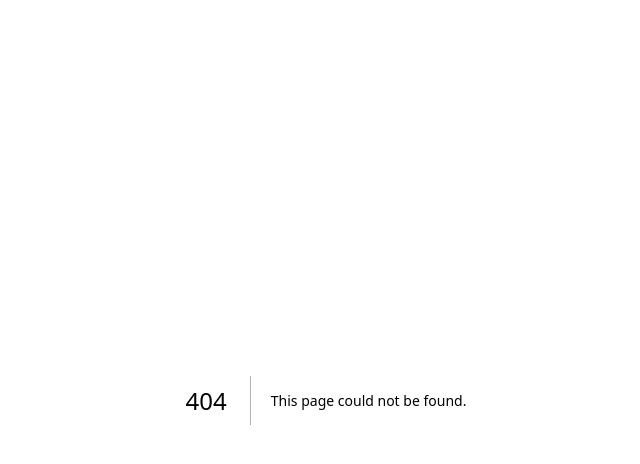
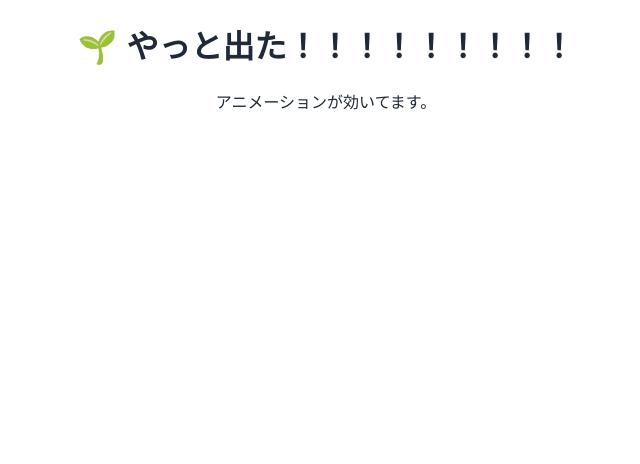
Before and after one commit to HIROYOKOKI/evae-diagnosis-api-next, a Next.js app: page / in a window 1280 px wide. Before the commit this address had no page. Shown: the top 464 px of the page, without its empty margins (314-954 px from the left). Built offline with nearby package versions, Linux system fonts and the light colour scheme.

Commit message:
Create index.tsx

```diff
--- /dev/null
+++ b/pages/index.tsx
@@ -0,0 +1,12 @@
+export default function Home() {
+  return (
+    <div className="p-8 text-center bg-gray-50 min-h-screen">
+      <h1 className="text-3xl font-bold text-green-500 animate-fadeInUp mb-4">
+        🌱 やっと出た！！！！！！！！！
+      </h1>
+      <p className="text-lg text-gray-700 animate-fadeInUp delay-[200ms]">
+        アニメーションが効いてます。
+      </p>
+    </div>
+  );
+}
```
